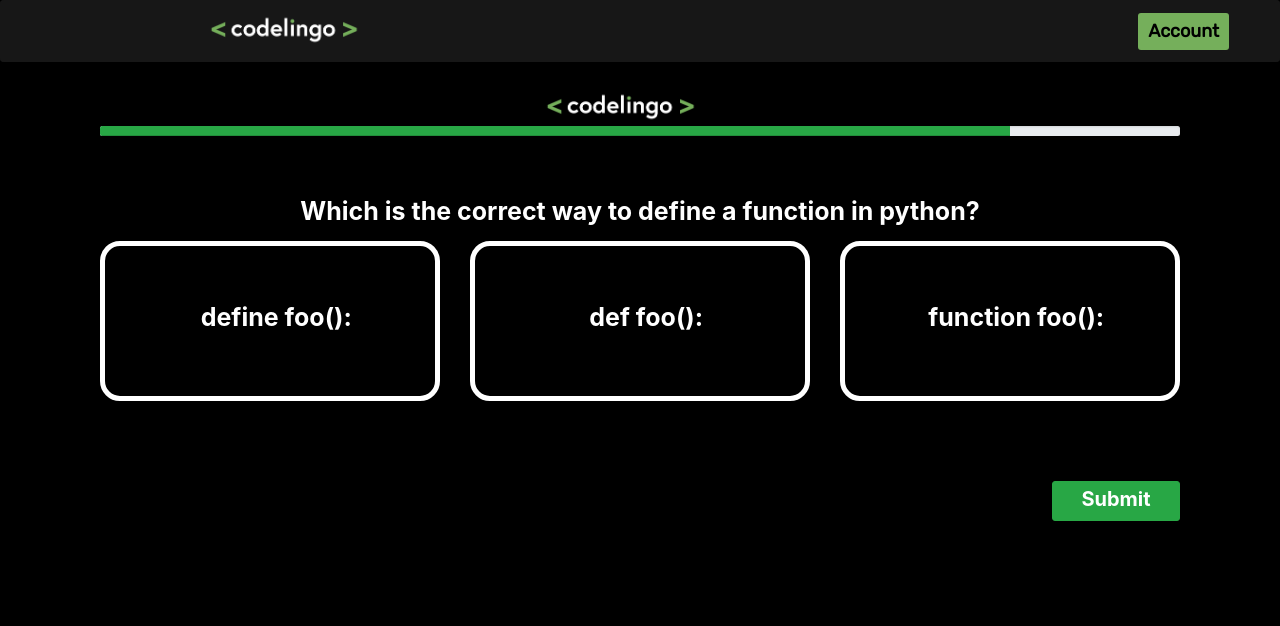
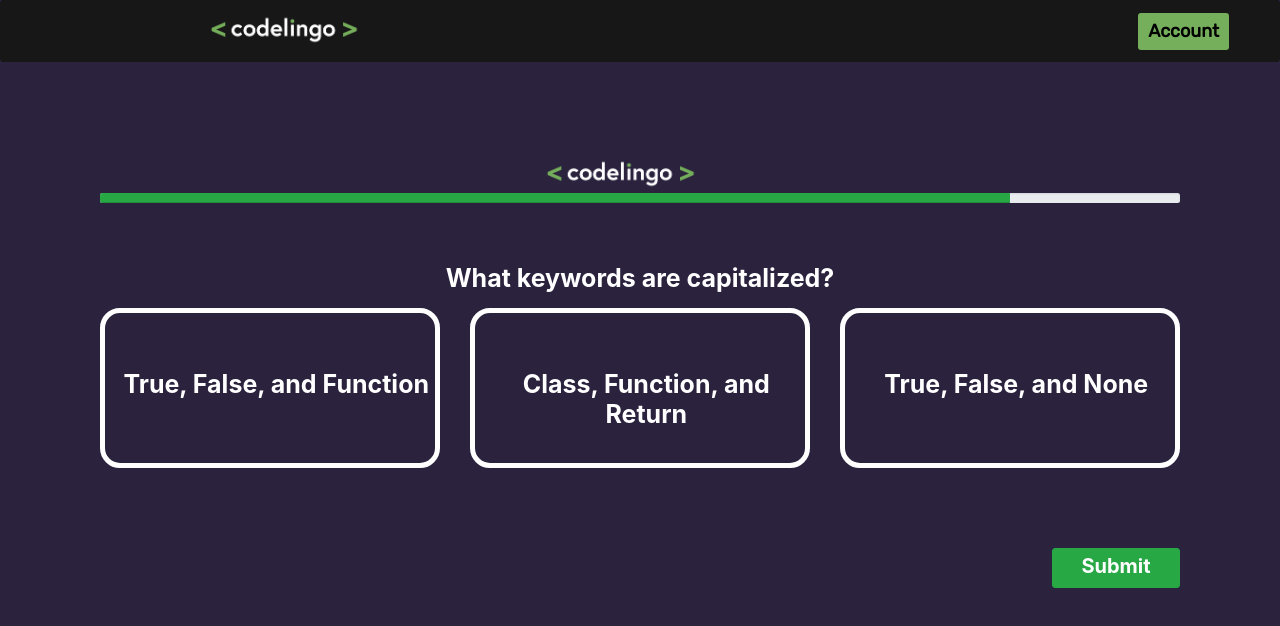
Before and after one commit to ppoppler/codelingo-client, a React (Create React App) app: page /questions in a window 1280 px wide. Shown: the top 626 px of the page. Built offline with nearby package versions, Linux system fonts and the light colour scheme.

Commit message:
Refactor Question Code
Rename and restructure question component code for clearer naming conventions and reusability.

```diff
--- a/src/Components/QuestionCard.js
+++ b/src/Components/AnswerCard.js
@@ -1,8 +1,14 @@
 import React, { Component } from "react";
 import { Form } from "react-bootstrap";
-import "../css/QuestionCard.css";
+import "../css/AnswerCard.css";
 import UserNav from "./UserNav";
-class QuestionCard extends Component {
+
+
+/**
+ * React Component for each Answer for a Question
+ */
+
+class AnswerCard extends Component {
   constructor(props) {
     super(props);
     this.props = props;
@@ -11,7 +17,7 @@ class QuestionCard extends Component {
   render() {
     return (
       <Form.Check
-        className="questionCard"
+        className="answerCard"
         type={"radio"}
         id={this.props.answer}
         name="answer"
@@ -22,4 +28,4 @@ class QuestionCard extends Component {
   }
 }
 
-export default QuestionCard;
+export default AnswerCard;
--- a/src/pages/QuestionPage.js
+++ b/src/Components/Question.js
@@ -1,25 +1,24 @@
 import React, { Component } from "react";
 import { Row, Col, Button, Form, Navbar } from "react-bootstrap";
-import QuestionCard from "../Components/QuestionCard";
+import AnswerCard from "./AnswerCard";
 import Container from "react-bootstrap/Container";
-import Timer from "../Components/Timer";
+import Timer from "./Timer";
 import "../css/QuestionPage.css";
-import Result from "../Components/Result";
-import UserNav from "../Components/UserNav";
+import Result from "./Result";
+import UserNav from "./UserNav";
 import logo from "../images/codelingowo.png";
 
-var j = require("../json_tests/test");
+/**
+ * React component for displaying a question
+ */
+class Question extends Component {
+  state = {
+    selection: "",
+    answerState: "undefined",
+    timeout: false,
+    displayResult: false
+  };
 
-class QuestionPage extends Component {
-  constructor(props) {
-    super(props);
-    this.state = {
-      selection: "",
-      answerState: "undefined",
-      timeout: false,
-      displayResult: false
-    };
-  }
 
   handleChange(e) {
     this.setState({ selection: e.target.value });
@@ -31,12 +30,12 @@ class QuestionPage extends Component {
 
   submit() {
     if (
-      this.state.selection === j.Question.correct_ans &&
+      this.state.selection === this.props.question.correct_ans &&
       !this.state.timeout
     ) {
       console.log("correct");
       this.setState({ answerState: "correct" });
-    } else if (this.state.selection != j.Question.correct_ans) {
+    } else if (this.state.selection != this.props.question.correct_ans) {
       this.setState({ answerState: "incorrect" });
     } else if (this.state.timeout) {
       this.setState({ answerState: "timeout" });
@@ -49,24 +48,23 @@ class QuestionPage extends Component {
     let size = 12 / answers.length;
     return answers.map(element => (
       <Col md={size} align="center">
-        <QuestionCard answer={element} />
+        <AnswerCard answer={element} />
       </Col>
     ));
   }
 
   render() {
     return (
-      <div className="questionPage">
+      <div className="question">
         <UserNav />
         <Container>
-          <Row id="questionPageLogo">
+          <Row id="questionLogo">
             <Col md={12}>
               <a href="#home">
                 <img src={logo} className="qPagelogo" alt="" />
               </a>
             </Col>
           </Row>
-
 
           <Row className="countdown">
             <Col>
@@ -76,14 +74,14 @@ class QuestionPage extends Component {
 
           <Row>
             <Col>
-              <h1 id="question">{j.Question.text}</h1>
+              <h1 id="question">{this.props.question.text}</h1>
             </Col>
           </Row>
 
           <Row id="qCards" fluid="true">
             <Form>
               <Form.Group onChange={this.handleChange.bind(this)}>
-                {this.createCards(j.Question.answers)}
+                {this.createCards(this.props.question.answers)}
               </Form.Group>
             </Form>
           </Row>
@@ -104,7 +102,7 @@ class QuestionPage extends Component {
           {(this.state.displayResult && this.state.answerState) ===
           "timeout" ? (
             <Result
-              correctAnswer={j.Question.correct_ans}
+              correctAnswer={this.props.question.correct_ans}
               answerState={"timeout"}
             />
           ) : null}
@@ -112,14 +110,14 @@ class QuestionPage extends Component {
           {this.state.displayResult &&
           this.state.answerState === "incorrect" ? (
             <Result
-              correctAnswer={j.Question.correct_ans}
+              correctAnswer={this.props.question.correct_ans}
               answerState={"incorrect"}
             />
           ) : null}
 
           {this.state.displayResult && this.state.answerState === "correct" ? (
             <Result
-              correctAnswer={j.Question.correct_ans}
+              correctAnswer={this.props.question.correct_ans}
               answerState={"correct"}
             />
           ) : null}
@@ -129,4 +127,4 @@ class QuestionPage extends Component {
   }
 }
 
-export default QuestionPage;
+export default Question;
--- a/src/Components/Routes.jsx
+++ b/src/Components/Routes.jsx
@@ -4,9 +4,10 @@ import Register from "./Register";
 import HomePage from "../pages/Home";
 import Navigation from './Navigation';
 import Login from "./Login";
-import QuestionPage from "../pages/QuestionPage";
+import Question from "./Question";
 import CourseDashboard from "../pages/courseDashboard/CourseDashboard";
 import Profile from "../pages/Profile";
+import testData from "../json_tests/test_json";
 
 export default class Routes extends Component {
   render() {
@@ -18,7 +19,7 @@ export default class Routes extends Component {
           <Route exact path="/register" component={Register} />
           <Route exact path="/login" component={Login} />
           <Route exact path="/profile" component={Profile} />
-          <Route exact path="/questions" component={QuestionPage}/>
+          <Route exact path="/questions" render={() => <Question question={testData[1]}/>}/>
           <Route exact path="/module" component={CourseDashboard}/>
         </div>
       </BrowserRouter>
--- a/src/css/QuestionCard.css
+++ b/src/css/AnswerCard.css
@@ -1,4 +1,4 @@
-.questionCard {
+.answerCard {
   border-style: solid;
   border-color: white;
   border-width: thick;
@@ -7,18 +7,18 @@
   height: 20vh;
 }
 
-.questionCard h1 {
+.answerCard h1 {
   color: white;
   text-align: center;
   margin-top: 7vh;
 }
 
-.questionCard label {
+.answerCard label {
   width: fill;
   height: fill;
   border-radius: 15px;
 }
-.questionCard:hover {
+.answerCard:hover {
   background-color: green !important;
 }
 
--- a/src/css/QuestionPage.css
+++ b/src/css/QuestionPage.css
@@ -1,8 +1,3 @@
-.questionPage {
-  background-color: black;
-  height: 100vh;
-}
-
 #question {
   color: white;
   margin-top: 5vh;
@@ -16,7 +11,7 @@
   margin-top: 10vh;
 }
 
-#questionPageLogo {
+#questionLogo {
   margin-top: 3vh;
 }
 .qPagelogo {
--- a/src/json_tests/test.json
+++ /dev/null
@@ -1,7 +0,0 @@
-{
-  "Question": {
-    "text": "Which is the correct way to define a function in python?",
-    "answers": ["define foo():", "def foo():", "function foo():"],
-    "correct_ans": "def foo():"
-  }
-}
--- /dev/null
+++ b/src/json_tests/test_json.js
@@ -0,0 +1,12 @@
+const testData = [{
+  "text": "Which is the correct way to define a function in python?",
+  "answers": ["define foo():", "def foo():", "function foo():"],
+  "correct_ans": "def foo():"
+},
+{
+  "text": "What keywords are capitalized?",
+  "answers":["True, False, and Function","Class, Function, and Return","True, False, and None"],
+  "correct_ans":"True, False, and None"
+}];
+
+export default testData;
```
